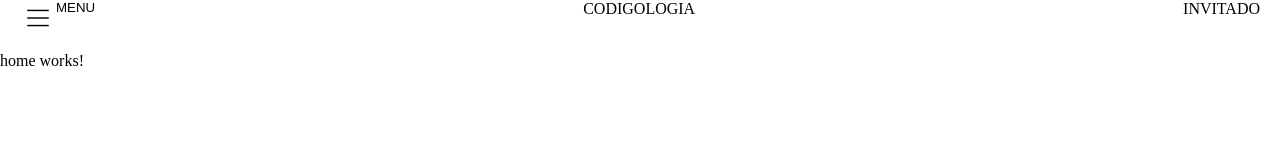
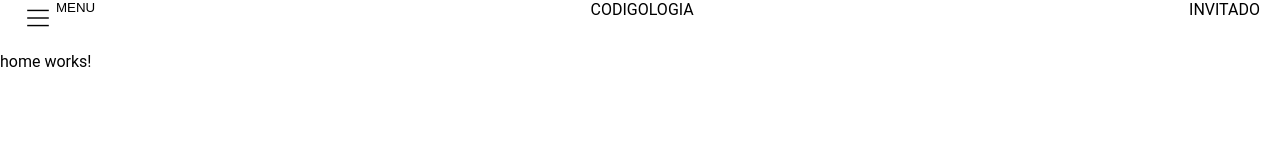
Before and after one commit to makercode/codigologia, an Angular app: page / in a window 1280 px wide. Shown: the top 160 px of the page. Built offline with nearby package versions, Linux system fonts and the light colour scheme.

Commit message:
feat: adding new global styles

```diff
--- a/src/styles.scss
+++ b/src/styles.scss
@@ -20,3 +20,5 @@ body{
     max-width: 1240px;
     margin: 0 auto;
 }
+html, body { height: 100%; }
+body { margin: 0; font-family: Roboto, "Helvetica Neue", sans-serif; }
```
